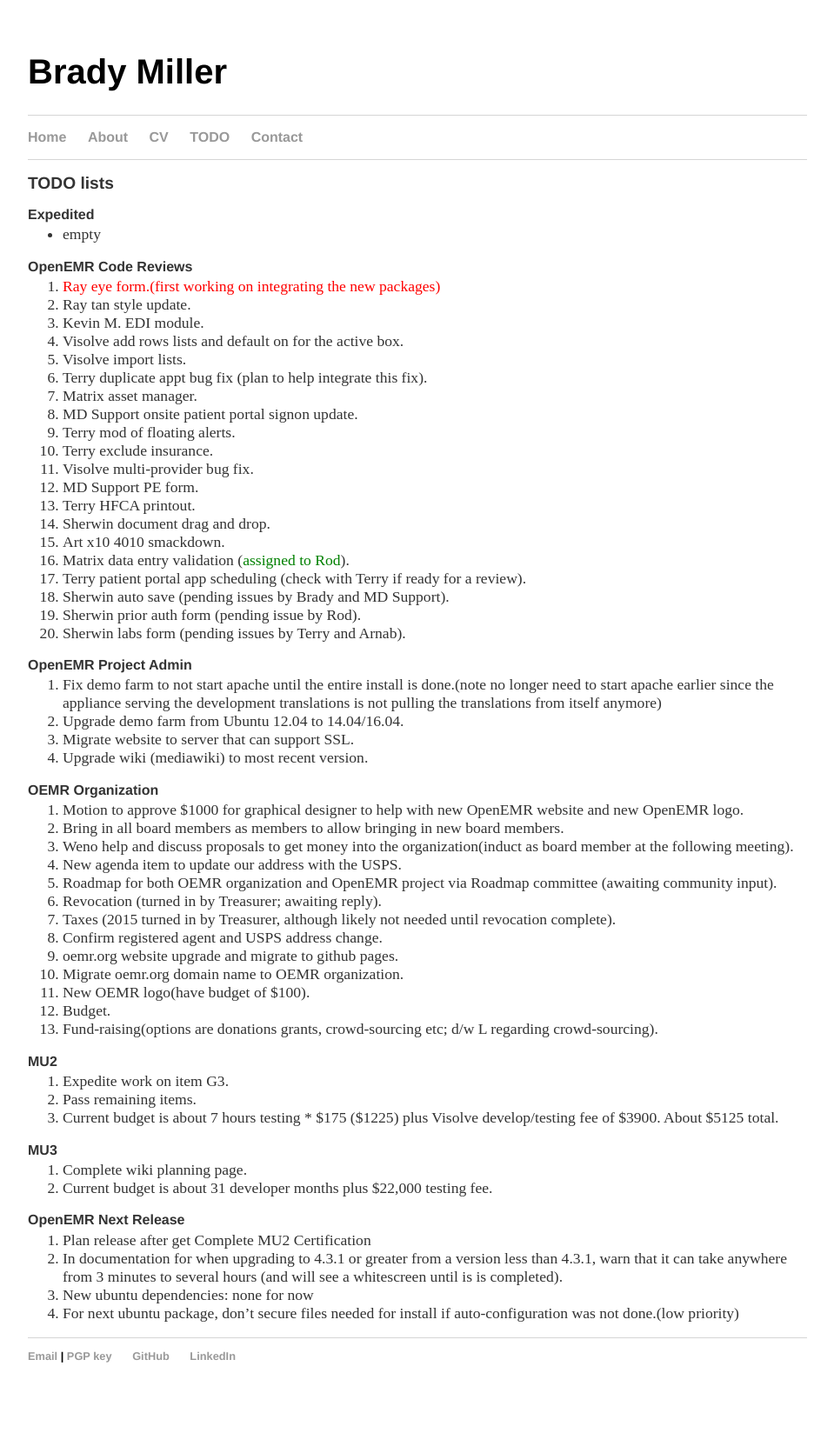
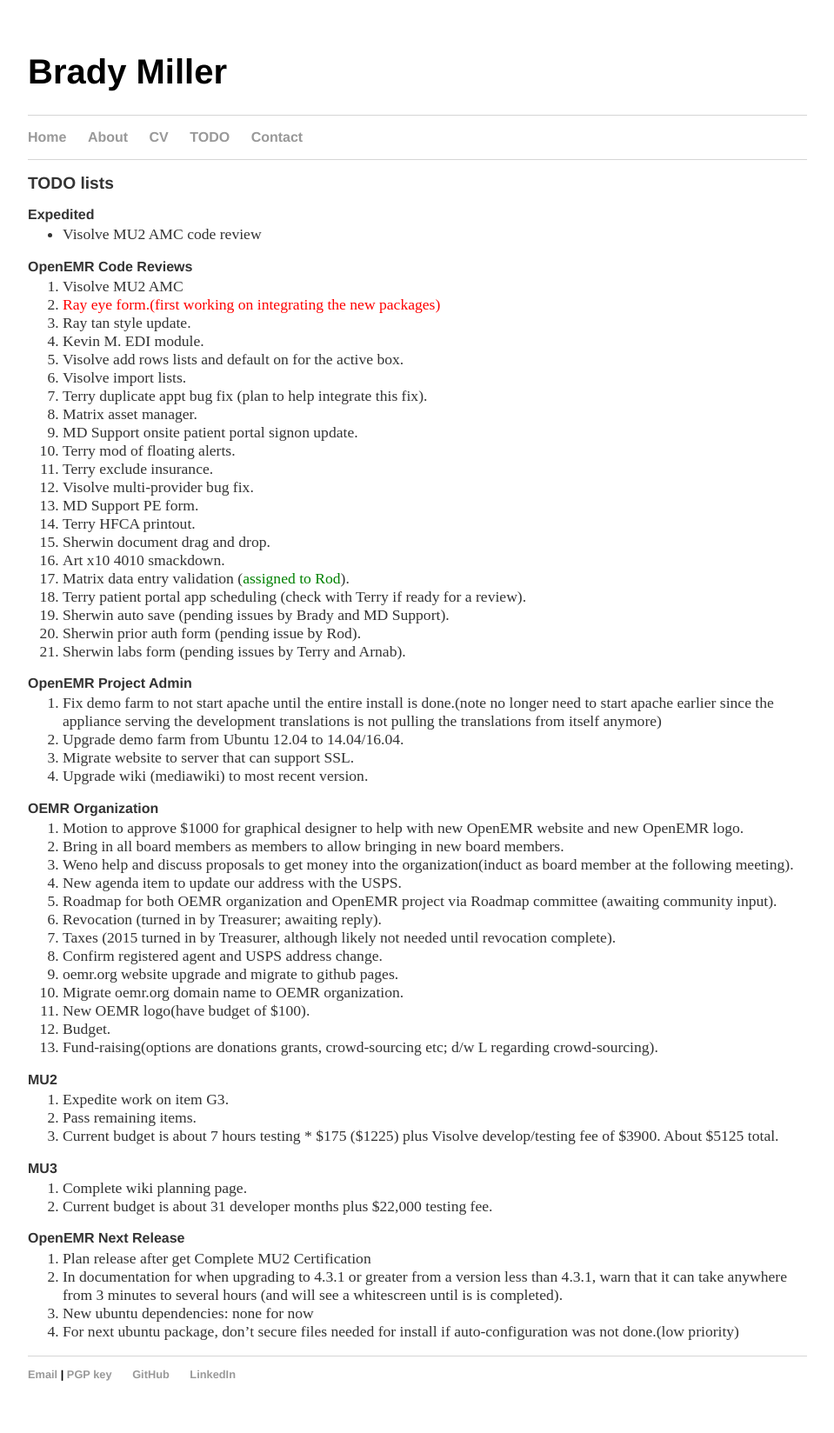
Before and after one commit to bradymiller/bradymiller.github.io, a Jekyll site: the page built from todo/index.md, in a window 1280 px wide. Shown: the whole page at 87% size, without its empty margins (160-1119 px from the left). Built offline with Jekyll 4.4.1, drawn with Linux system fonts in a browser that asks for light colours; before the commit the page ends 1627 px from its top, so only the background shows below that.

Commit message:
Update todo list

```diff
--- a/todo/index.md
+++ b/todo/index.md
@@ -4,9 +4,10 @@
 ## TODO lists
 
 ### Expedited
-* empty
+* Visolve MU2 AMC code review
 
 ### OpenEMR Code Reviews
+1. Visolve MU2 AMC
 1. <span style="color: red">Ray eye form.(first working on integrating the new packages)</span>
 1. Ray tan style update.
 1. Kevin M. EDI module.
```
